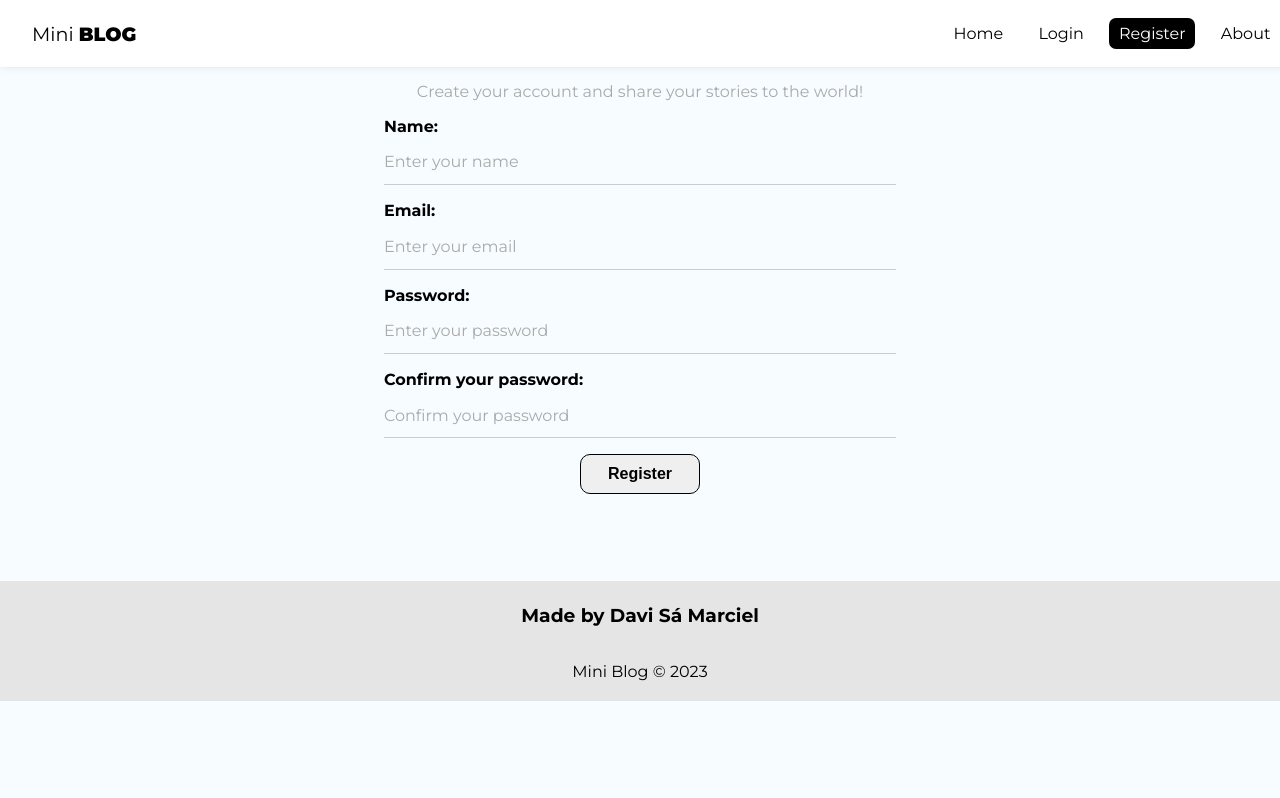
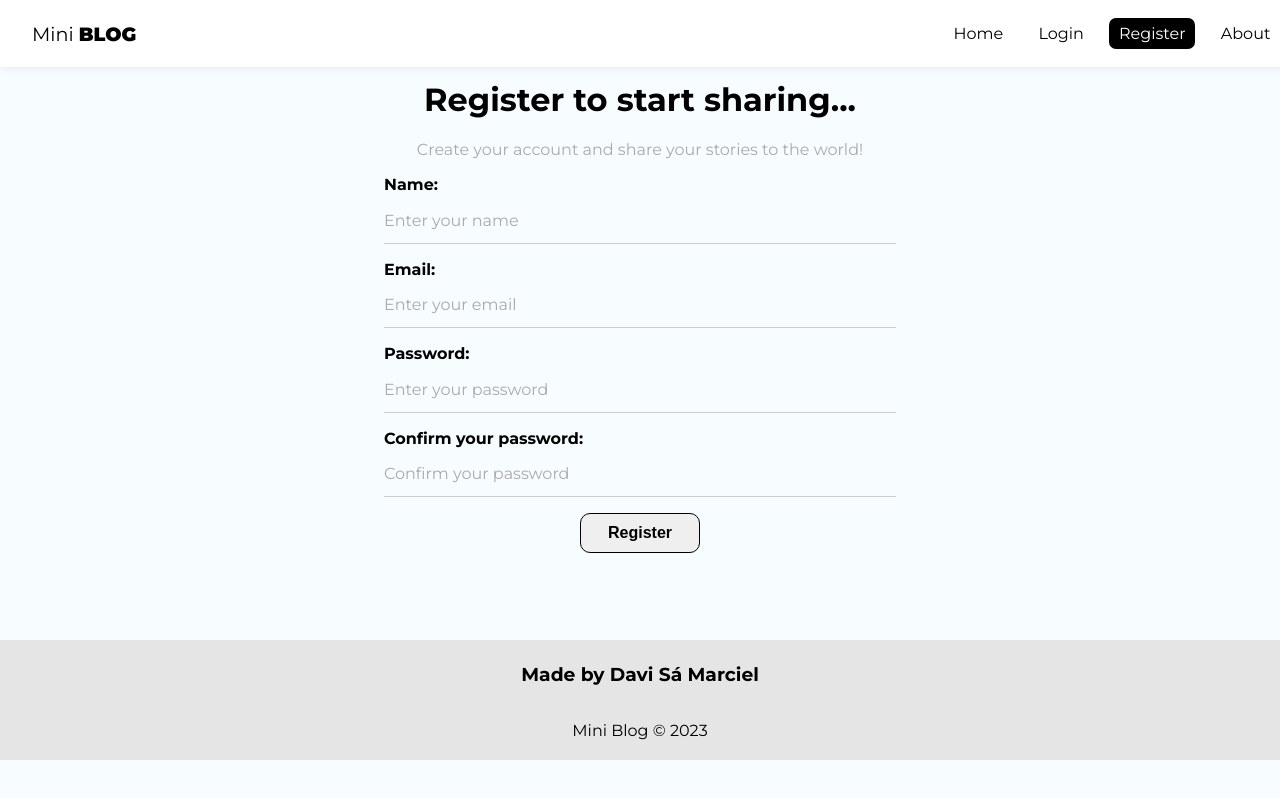
Before and after one commit to davismarciel/miniblog, a React (Create React App) app: page /register in a window 1280 px wide. Built offline with nearby package versions, Linux system fonts and the light colour scheme; no server answers.

Commit message:
title of login-register error fixed-finish project

```diff
--- a/src/pages/Login/Login.module.css
+++ b/src/pages/Login/Login.module.css
@@ -1,5 +1,9 @@
 .login {
   text-align: center;
+}
+
+.login h1 {
+  margin-top: 2.5em;
 }
 
 .login p {
--- a/src/pages/Register/Register.module.css
+++ b/src/pages/Register/Register.module.css
@@ -1,5 +1,9 @@
 .register {
   text-align: center;
+}
+
+.register h1 {
+  margin-top: 2.5em;
 }
 
 .register p {
```
